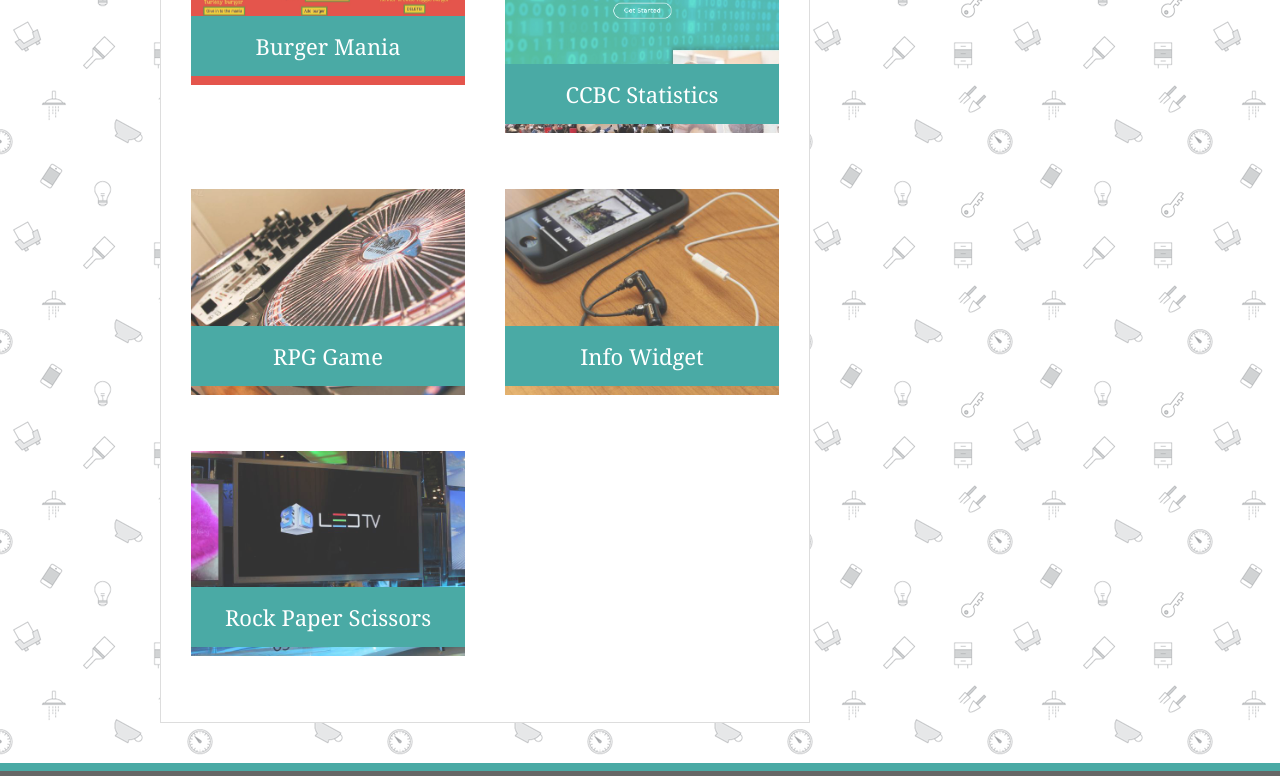
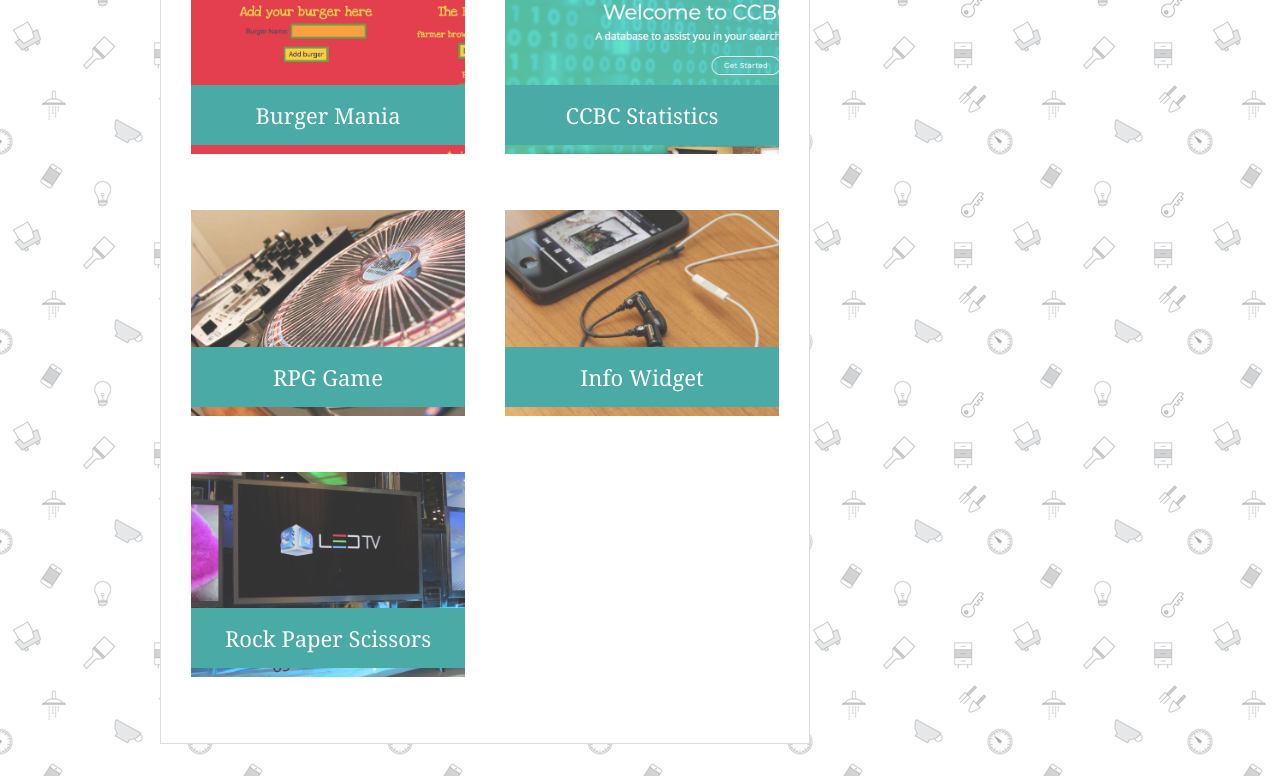
Before and after one commit to guitarlanguage/Responsive-Portfolio, a plain HTML site: page portfolio.html in a window 1280 px wide. Shown: the part 324-1100 px from the top of the page. Drawn offline with Linux system fonts and the light colour scheme.

Commit message:
took screenshots at 640 by 480 to match the portfolio

```diff
--- a/assets/css/styles2.css
+++ b/assets/css/styles2.css
@@ -289,6 +289,7 @@ main {
 .work img {
   /* Box-model */
   width: 100%;
+  height: 100%;
 
   /* Visual */
   border: 0 none;
--- a/portfolio.html
+++ b/portfolio.html
@@ -35,13 +35,13 @@
 				<h1>Portfolio</h1>
 
 				<div class="work">
-					<a href="https://safe-depths-69458.herokuapp.com/" target="_blank"><img src="assets/images/burgerGrab.jpeg" alt="Burger Mania">
+					<a href="https://safe-depths-69458.herokuapp.com/" target="_blank"><img src="assets/images/burger640.jpeg" alt="Burger Mania">
 						<h3>Burger Mania</h3>
 					</a>
 				</div>
 
 				<div class="work">
-					<a href="https://ccbcstatistics.herokuapp.com/" target="_blank"><img src="assets/images/ccbc.jpeg" alt="CCBC Statistics">
+					<a href="https://ccbcstatistics.herokuapp.com/" target="_blank"><img src="assets/images/ccb640.jpeg" alt="CCBC Statistics">
 						<h3>CCBC Statistics</h3>
 					</a>
 				</div>
```
Also changed, not shown: assets/images/burger640.jpeg (added), assets/images/burger680.jpeg (added), assets/images/burgerLg.jpeg (added), assets/images/ccb.jpeg (added), assets/images/ccb640.jpeg (added), assets/images/ccbcLg.jpeg (added).
